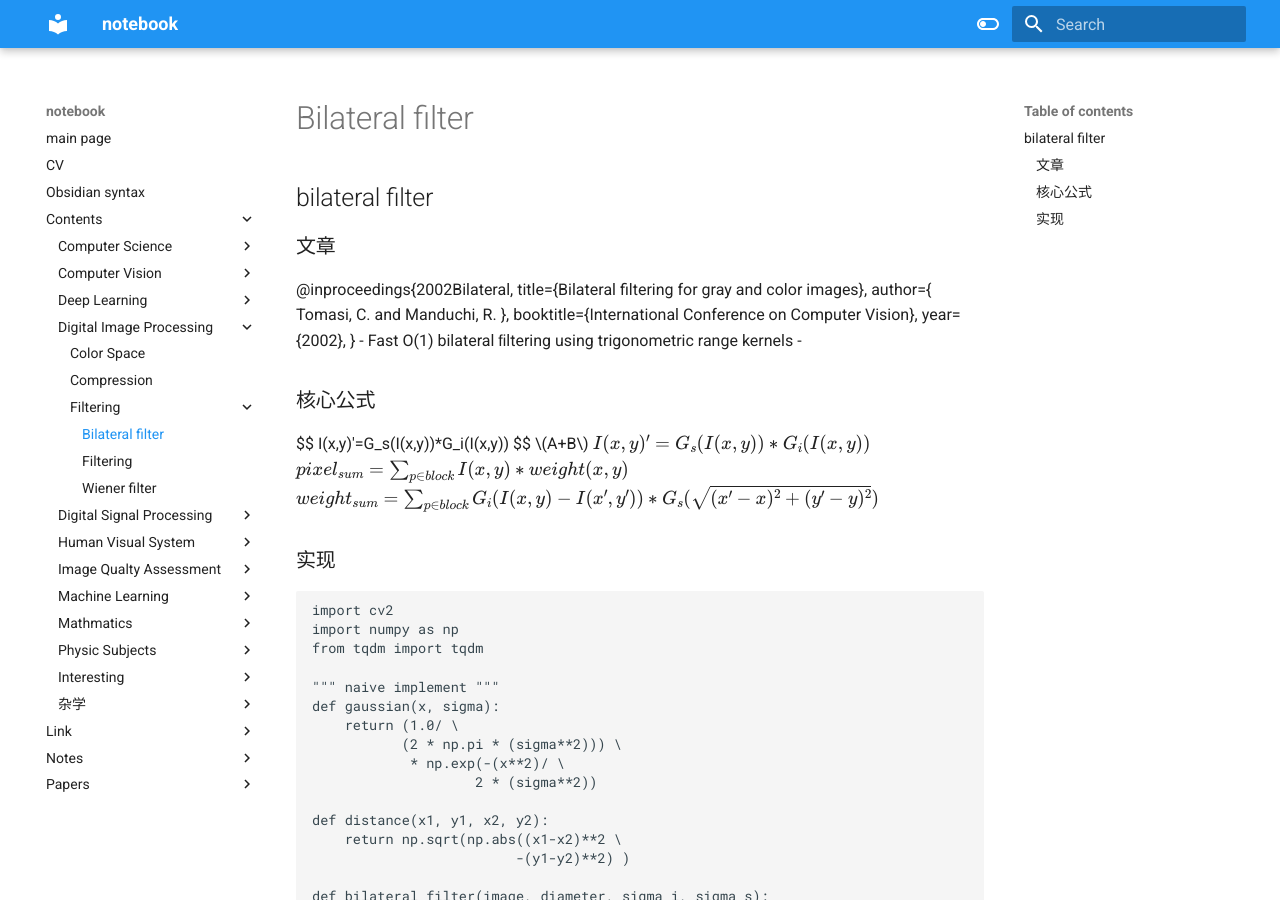
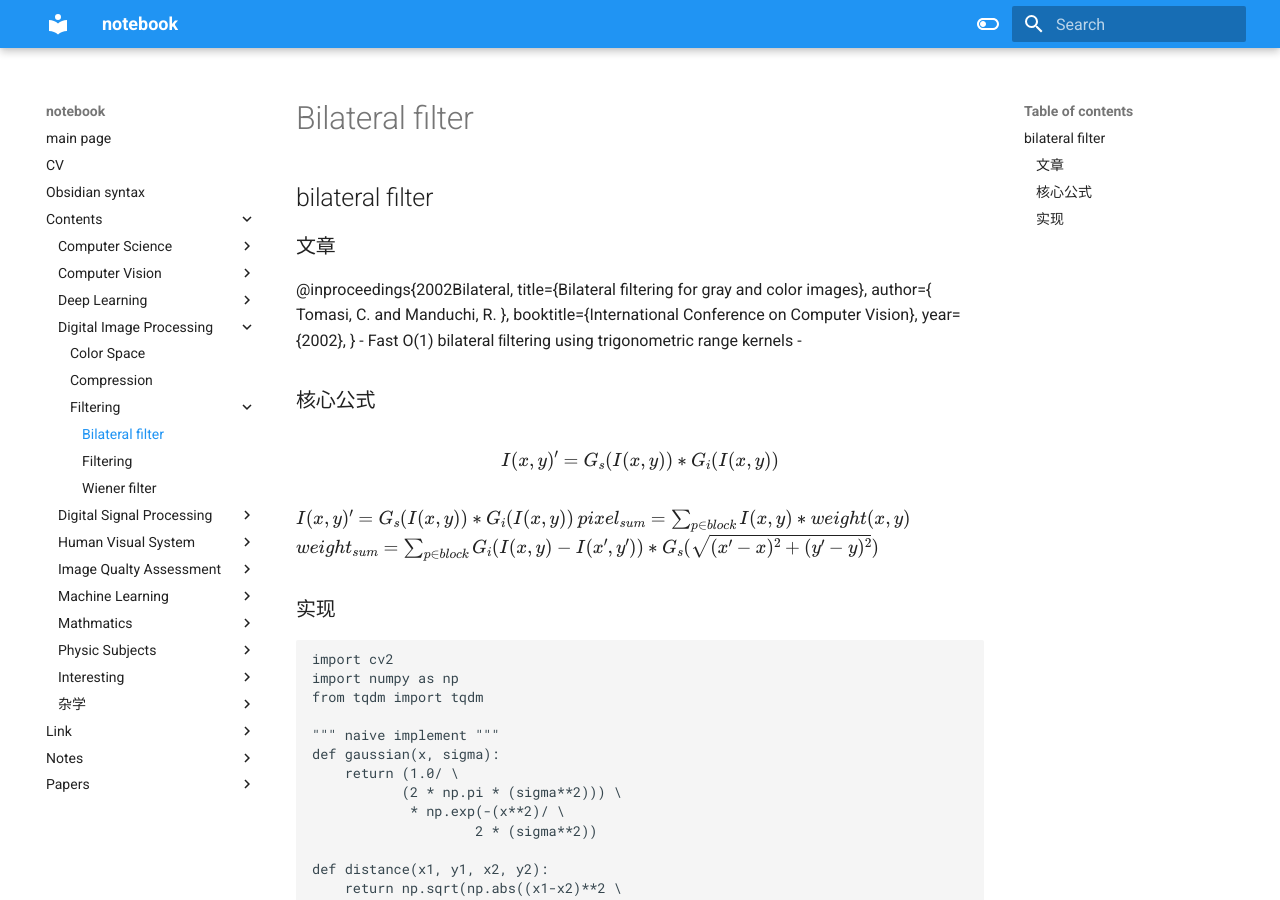
Before and after one commit to ashbringerf/blog, an MkDocs documentation site: the page built from docs/contents/Digital_Image_Processing/filtering/bilateral_filter.md, in a window 1280 px wide and 900 px high. Built offline with MkDocs 1.6.1 and Material for MkDocs 9.7.7, drawn with Linux system fonts in a browser that asks for light colours.

Commit message:
update mathjax

```diff
--- a/docs/contents/Digital_Image_Processing/filtering/bilateral_filter.md
+++ b/docs/contents/Digital_Image_Processing/filtering/bilateral_filter.md
@@ -11,10 +11,8 @@
 -
 
 ### 核心公式
-$$
-I(x,y)'=G_s(I(x,y))*G_i(I(x,y))
-$$
-\\(A+B\\)
+$$I(x,y)'=G_s(I(x,y))*G_i(I(x,y))$$
+
 $I(x,y)'=G_s(I(x,y))*G_i(I(x,y))$
 $pixel_{sum} = \sum_{p\in block}I(x,y)*weight(x,y)$
 $weight_{sum} = \sum_{p\in block}G_i(I(x,y)-I(x',y')) * G_s(\sqrt{(x'-x)^2+(y'-y)^2})$
```
